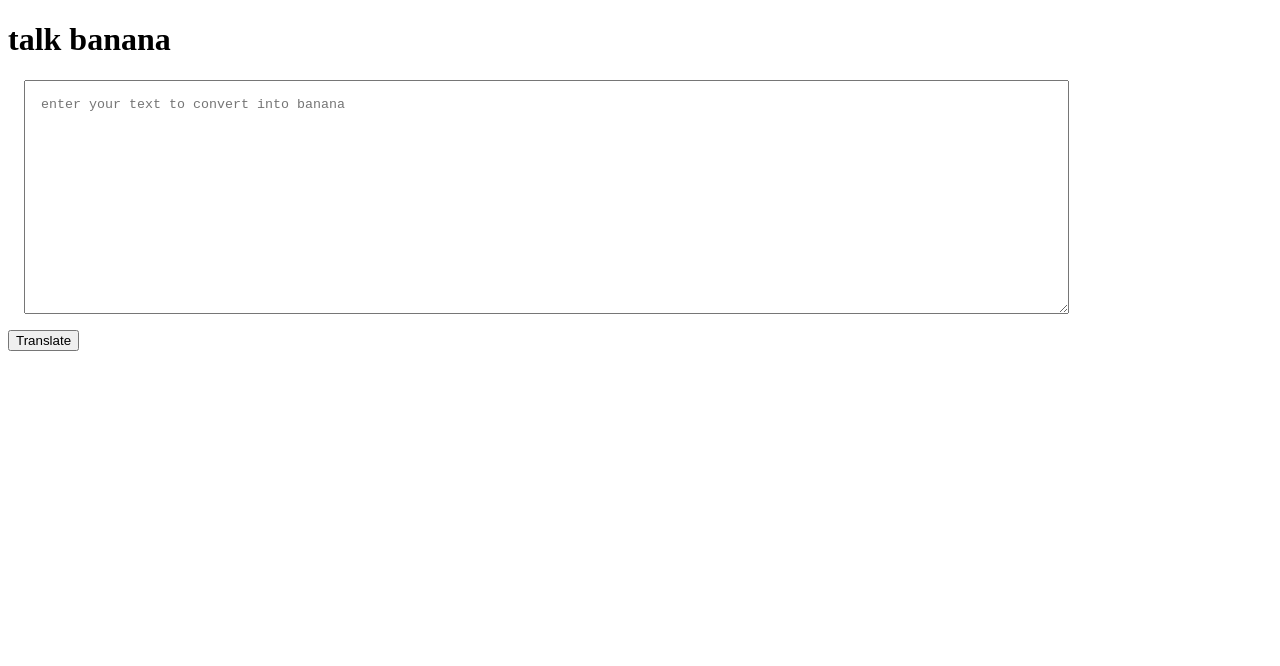
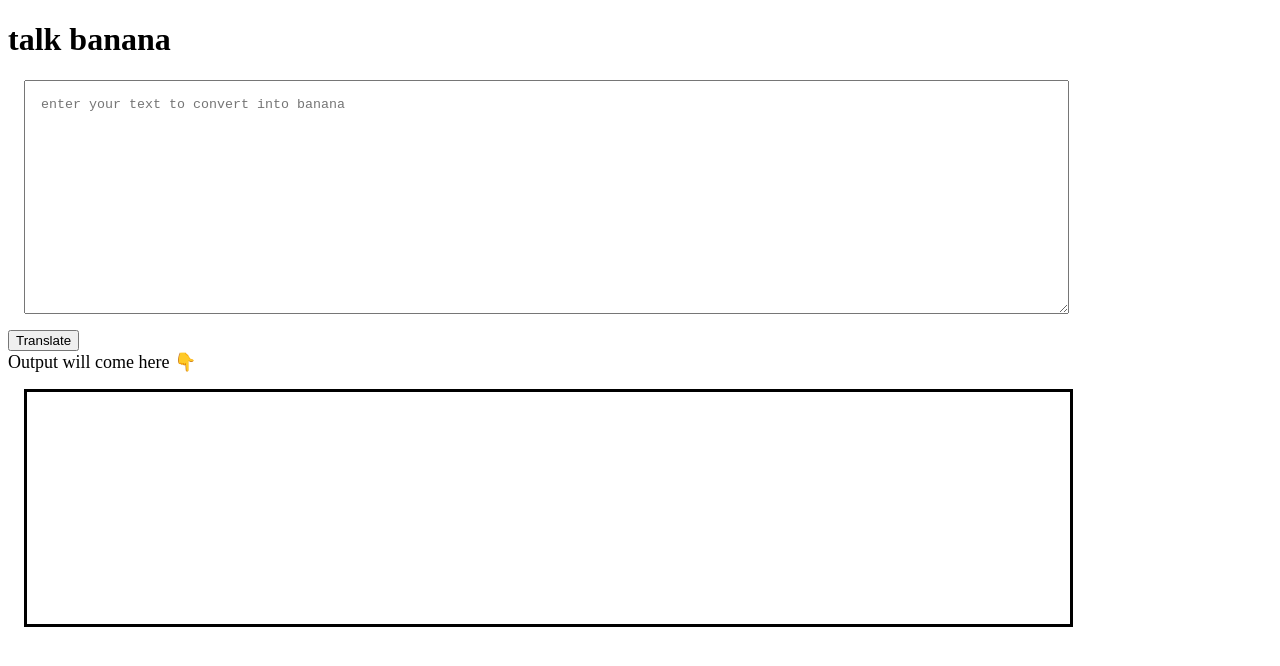
Before and after one commit to aryan-marthak/neogcamp-banana-speak, a plain HTML site: page index.html in a window 1280 px wide. Drawn offline with Linux system fonts and the light colour scheme.

Commit message:
input output processing done

```diff
--- a/app.js
+++ b/app.js
@@ -1,11 +1,12 @@
 var btntranslate = document.querySelector("#btn-translate")
 var txtInput = document.querySelector("#txt-input")
+var outputDiv = document.querySelector("#output")
+
 
 console.log(txtInput);
 
 function clickhandler(){
-    console.log("clicked!")
-    console.log("input "+ txtInput.value)
+    outputDiv.innerText = "asjsoanveo " + txtInput.value
 };
 
 
--- a/index.html
+++ b/index.html
@@ -12,6 +12,15 @@
             width: 80%;
             display: block;
         }
+        #output{
+            display: block;
+            border: solid black;
+            height: 200px;
+            margin: 1rem;
+            padding: 1rem;
+            width: 80%;
+
+        }
     </style>
 
 </head>
@@ -19,6 +28,9 @@
     <h1>talk banana</h1>
     <textarea id="txt-input" placeholder="enter your text to convert into banana"></textarea>
     <button id="btn-translate">Translate</button>
+    <div style="font-size: large;">Output will come here 👇</div>
+    <div id="output"></div>
+
     <script src="app.js" type="text/javascript"></script>
 
 </body>
```
